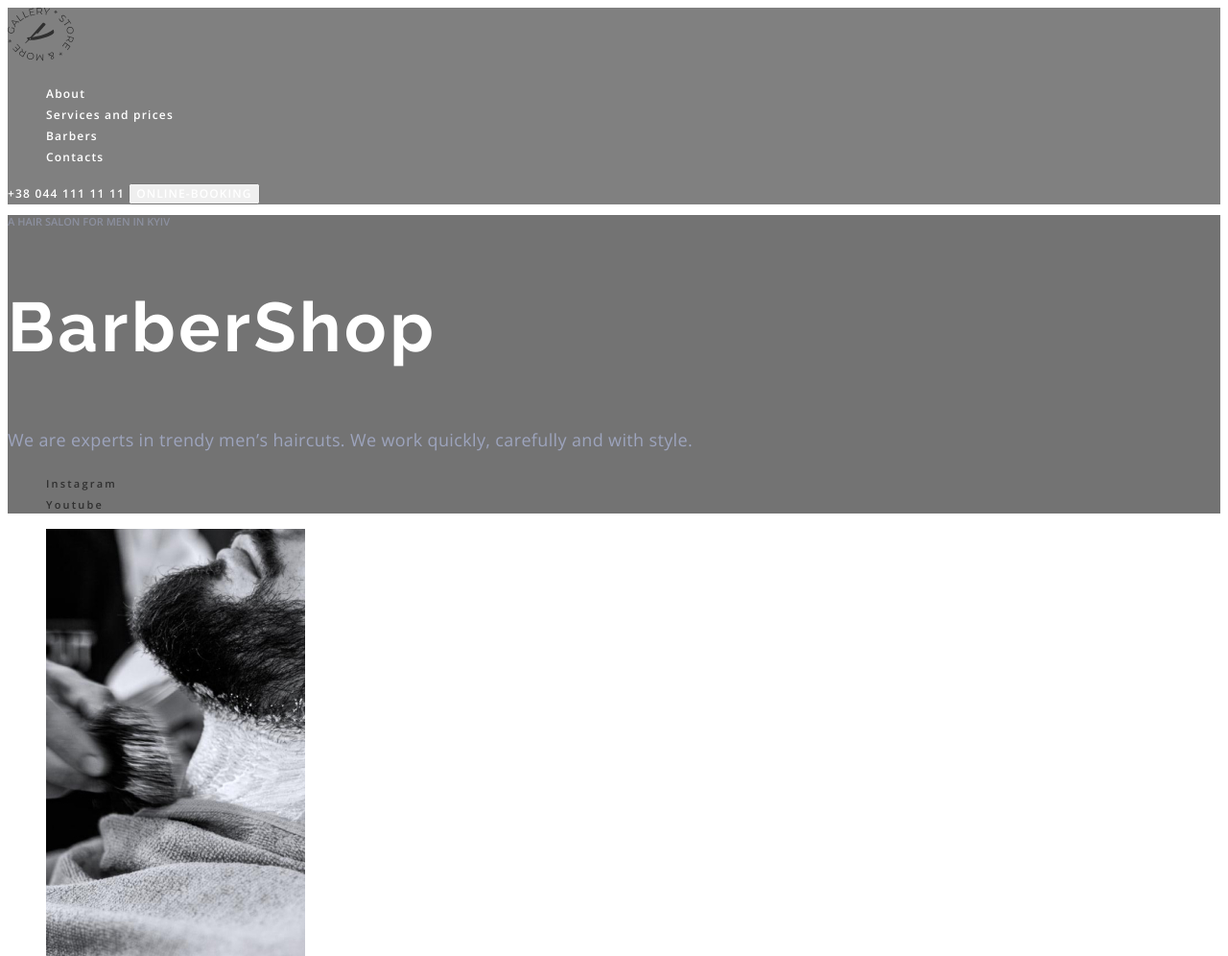
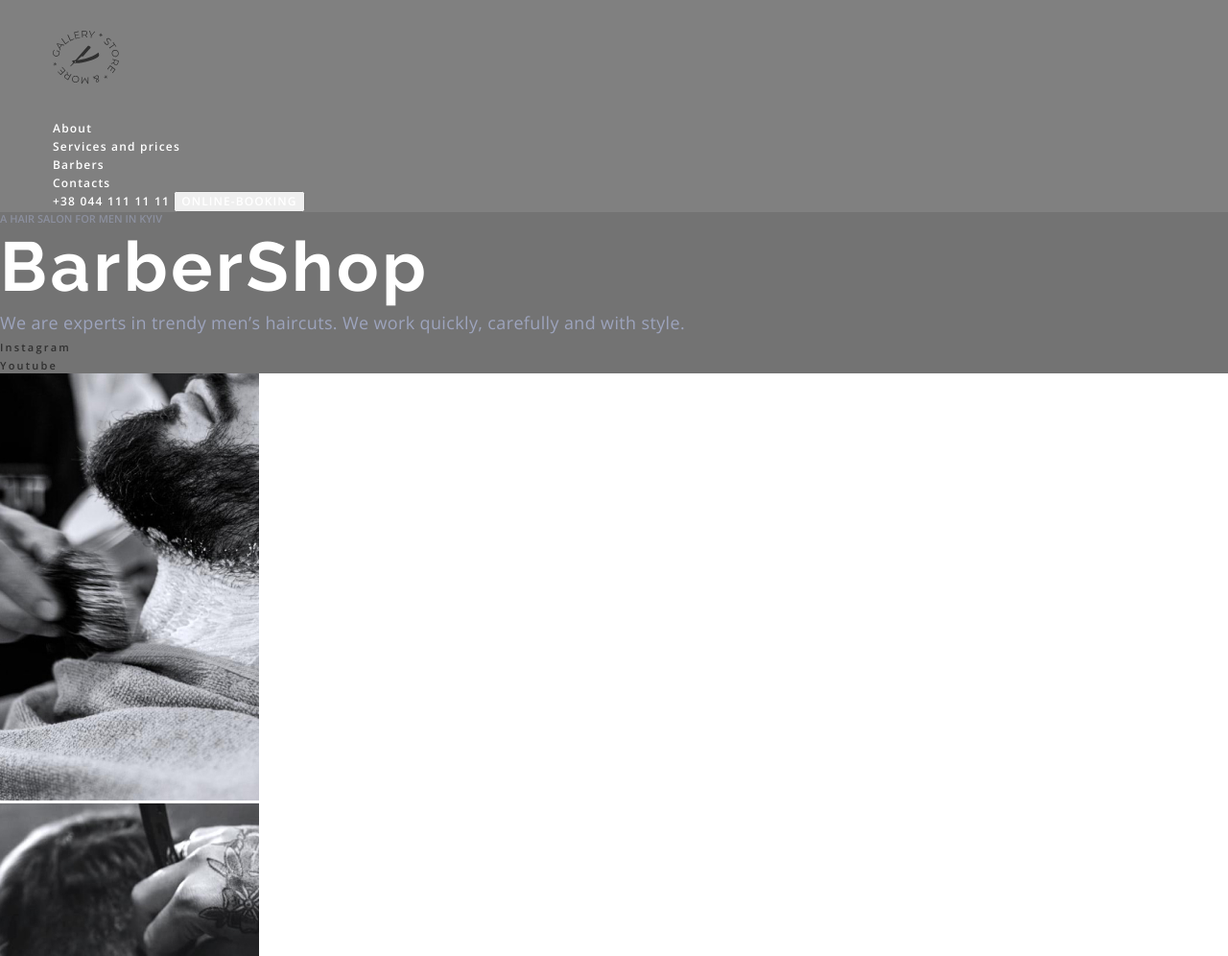
Before and after one commit to Smirnoff89/fson-74-on, a plain HTML site: page index.html in a window 1280 px wide. Shown: the top 996 px of the page at 96% size. Drawn offline with nearby package versions, Linux system fonts and the light colour scheme.

Commit message:
start modul3

```diff
--- a/css/styles.css
+++ b/css/styles.css
@@ -7,11 +7,30 @@
     --main-font: 'Open Sans', sans-serif;
 }
 
+p, h1, h2, h3, h4, h5, h6 {
+    margin: 0px;
+}
+
+ul, ol {
+    margin: 0px;
+    padding-left: 0px;
+}
+
+button {
+    cursor: pointer;
+}
+
 body {
     font-family: var(--main-font)
 }
 
 /* --------UNIVERSAL-CLASSES-------- */
+
+.container {
+    width: 1200px;
+    padding: 0px 15px;
+    margin: 0 auto;
+}
 
 .link {
     text-decoration: none;
@@ -70,6 +89,11 @@ body {
 
 header {
     background-color: gray;
+}
+
+.header-logo {
+    padding: 32px 0;
+    display: block;
 }
 
 .header-link {
--- a/index.html
+++ b/index.html
@@ -10,11 +10,15 @@
     <link rel="preconnect" href="https://fonts.gstatic.com" crossorigin>
     <link href="https://fonts.googleapis.com/css2?family=Open+Sans:wght@400;600;700&family=Raleway:wght@700&display=swap"
         rel="stylesheet">
+    <link rel="stylesheet" href="https://cdnjs.cloudflare.com/ajax/libs/modern-normalize/1.1.0/modern-normalize.min.css"
+        integrity="sha512-wpPYUAdjBVSE4KJnH1VR1HeZfpl1ub8YT/NKx4PuQ5NmX2tKuGu6U/JRp5y+Y8XG2tV+wKQpNHVUX03MfMFn9Q=="
+        crossorigin="anonymous" referrerpolicy="no-referrer" />
     <link rel="stylesheet" href="./css/styles.css">
 </head>
 
 <body>
     <header class="header">
+        <div class="container">
             <a href="" class="header-logo">
                 <img src="./img/Logo (1).svg" alt="Logo">
             </a>
@@ -27,8 +31,8 @@
                 </ul>
             </nav>
             <a href="tel:+380441111111" class="header-tel link">+38 044 111 11 11</a>
-
             <button type="button" class="header-btn btn">Online-booking</button>
+        </div>
     </header>
     <main>
         <section class="hero">
```
Lines whose indentation alone changed are shown as unchanged.
